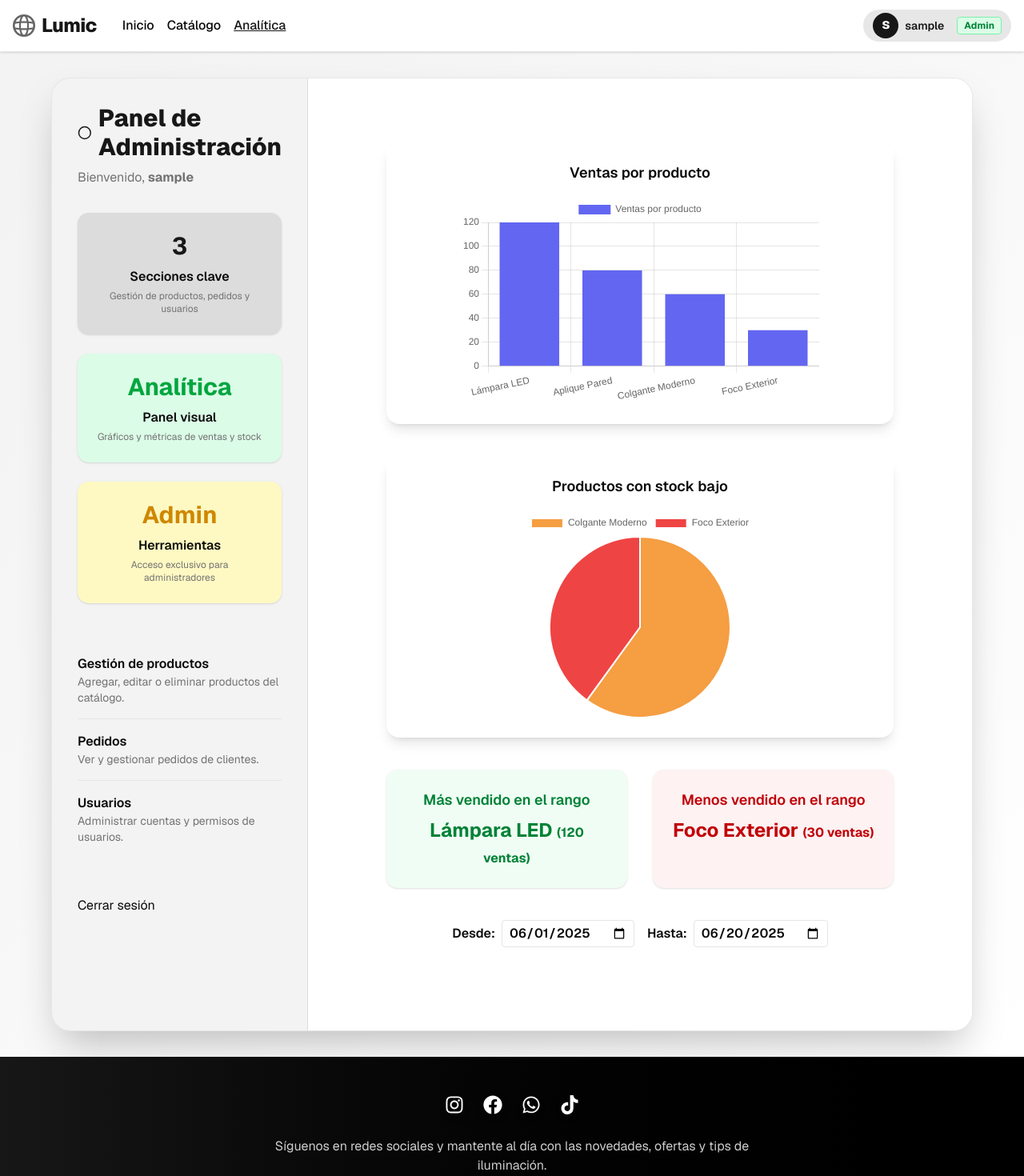
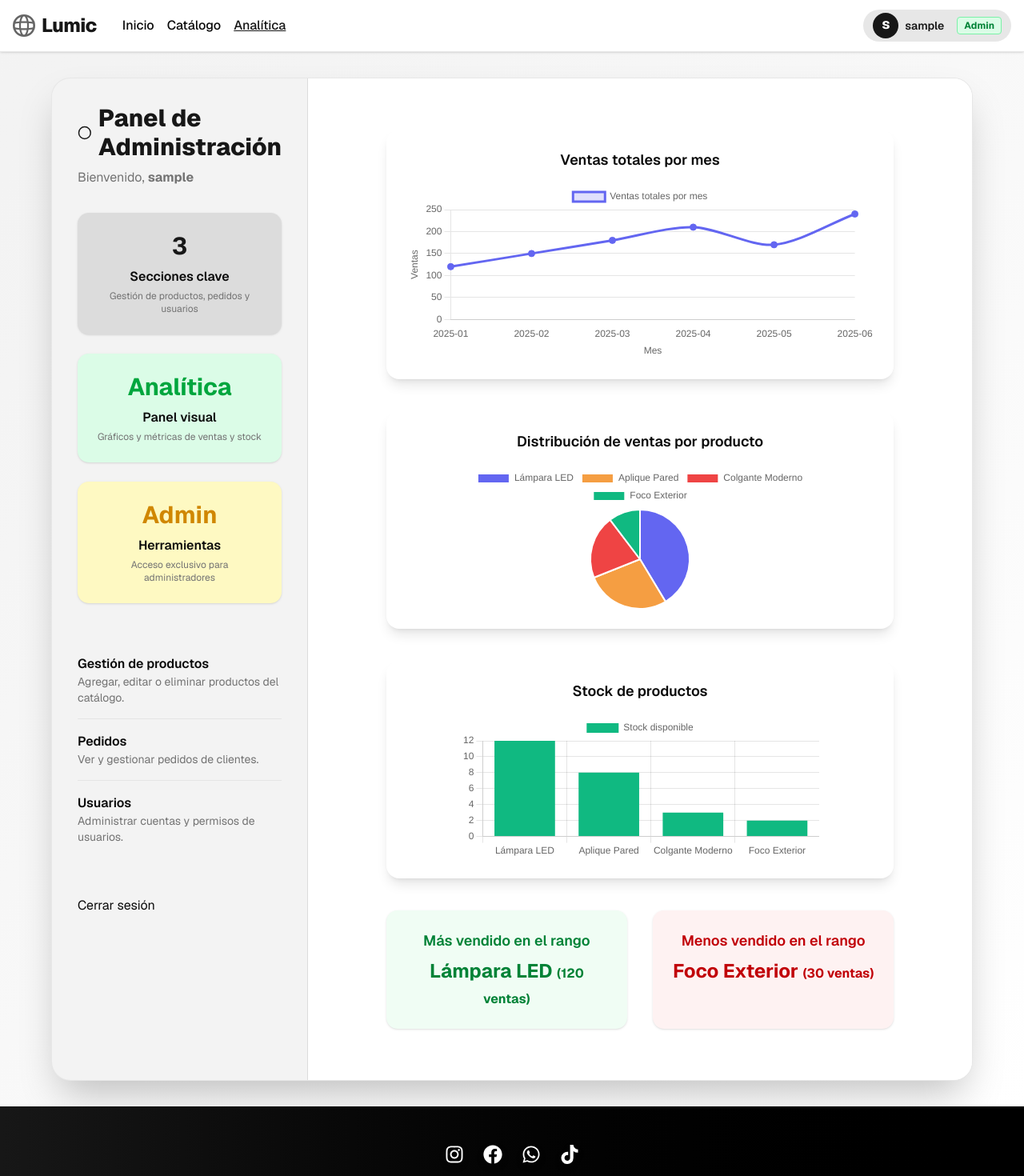
Before and after one commit to miguelgargurevich/lumic, a Next.js app in the folder frontend/: page /admin in a window 1280 px wide. Shown: the top 1470 px of the page at 80% size. Built offline with nearby package versions, Linux system fonts and the light colour scheme; sample sign-in values are in the browser's storage.

Commit message:
refactor(analytics): elimina filtro de fechas y actualiza gráficos (pie: ventas por producto, barras: stock)

```diff
--- a/frontend/src/app/admin/analytics.tsx
+++ b/frontend/src/app/admin/analytics.tsx
@@ -1,9 +1,9 @@
 "use client";
 import React, { useState } from "react";
-import { Bar, Pie } from "react-chartjs-2";
-import { Chart, CategoryScale, LinearScale, BarElement, ArcElement, Tooltip, Legend } from "chart.js";
+import { Bar, Pie, Line } from "react-chartjs-2";
+import { Chart, CategoryScale, LinearScale, BarElement, ArcElement, Tooltip, Legend, TimeScale, LineElement, PointElement } from "chart.js";
 
-Chart.register(CategoryScale, LinearScale, BarElement, ArcElement, Tooltip, Legend);
+Chart.register(CategoryScale, LinearScale, BarElement, ArcElement, Tooltip, Legend, TimeScale, LineElement, PointElement);
 
 // Simulación de datos, reemplazar por fetch real a backend
 const ventasPorProducto = [
@@ -49,11 +49,77 @@ const stocksBajos = [
 	{ nombre: "Foco Exterior", stock: 2 },
 ];
 
+// Simulación de stock por producto (puedes reemplazar por datos reales)
+const stockPorProducto = [
+	{ nombre: "Lámpara LED", stock: 12 },
+	{ nombre: "Aplique Pared", stock: 8 },
+	{ nombre: "Colgante Moderno", stock: 3 },
+	{ nombre: "Foco Exterior", stock: 2 },
+];
+
+// Calcular ventas totales por mes (simulado)
+const ventasPorMes = [
+	{ mes: "2025-01", total: 120 },
+	{ mes: "2025-02", total: 150 },
+	{ mes: "2025-03", total: 180 },
+	{ mes: "2025-04", total: 210 },
+	{ mes: "2025-05", total: 170 },
+	{ mes: "2025-06", total: 240 },
+];
+
+const barData = {
+	labels: ventasPorProducto.map((p) => p.nombre),
+	datasets: [
+		{
+			label: "Ventas por producto",
+			data: ventasPorProducto.map((p) => p.ventas),
+			backgroundColor: "#6366f1",
+		},
+	],
+};
+
+// Pie: distribución de ventas por producto
+const pieData = {
+	labels: ventasPorProducto.map((p) => p.nombre),
+	datasets: [
+		{
+			label: "Distribución de ventas",
+			data: ventasPorProducto.map((p) => p.ventas),
+			backgroundColor: ["#6366f1", "#f59e42", "#ef4444", "#10b981"],
+		},
+	],
+};
+// Bar: stock de productos
+const barDataStock = {
+	labels: stockPorProducto.map((p) => p.nombre),
+	datasets: [
+		{
+			label: "Stock disponible",
+			data: stockPorProducto.map((p) => p.stock),
+			backgroundColor: "#10b981",
+		},
+	],
+};
+
+const lineData = {
+	labels: ventasPorMes.map((v) => v.mes),
+	datasets: [
+		{
+			label: "Ventas totales por mes",
+			data: ventasPorMes.map((v) => v.total),
+			borderColor: "#6366f1",
+			backgroundColor: "#6366f133",
+			fill: true,
+			tension: 0.3,
+			pointRadius: 4,
+			pointBackgroundColor: "#6366f1",
+		},
+	],
+};
+
 export default function AdminAnalytics() {
 	// Simulación de sesión admin
 	const session = { user: { role: "admin" } };
-	const [fechaInicio, setFechaInicio] = useState("2025-06-01");
-	const [fechaFin, setFechaFin] = useState("2025-06-20");
 
 	if (!session || session.user.role !== "admin") {
 		return (
@@ -63,13 +129,8 @@ export default function AdminAnalytics() {
 		);
 	}
 
-	// Filtrar ventas por rango de fechas
-	const ventasPorRango = ventasPorProducto.map((p) => {
-		const total = p.fechas
-			.filter((f) => f.fecha >= fechaInicio && f.fecha <= fechaFin)
-			.reduce((sum, f) => sum + f.cantidad, 0);
-		return { nombre: p.nombre, total };
-	});
+	// Eliminar el filtrado por rango de fechas y usar ventas totales
+	const ventasPorRango = ventasPorProducto.map((p) => ({ nombre: p.nombre, total: p.ventas }));
 	const masVendido = ventasPorRango.reduce(
 		(max, p) => (p.total > max.total ? p : max),
 		ventasPorRango[0]
@@ -79,76 +140,54 @@ export default function AdminAnalytics() {
 		ventasPorRango[0]
 	);
 
-	const barData = {
-		labels: ventasPorProducto.map((p) => p.nombre),
-		datasets: [
-			{
-				label: "Ventas por producto",
-				data: ventasPorProducto.map((p) => p.ventas),
-				backgroundColor: "#6366f1",
-			},
-		],
-	};
-
-	const pieData = {
-		labels: stocksBajos.map((p) => p.nombre),
-		datasets: [
-			{
-				label: "Stock bajo",
-				data: stocksBajos.map((p) => p.stock),
-				backgroundColor: ["#f59e42", "#ef4444"],
-			},
-		],
-	};
-
 	return (
-		<div className="max-w-5xl mx-auto p-8">
-			<div className="flex flex-col gap-10">
-				<div className="bg-white rounded-2xl shadow-lg p-6 flex flex-col justify-between items-center">
-					<h2 className="text-lg font-semibold mb-4">Ventas por producto</h2>
-					<div className="w-full max-w-md mx-auto">
-						<Bar data={barData} options={{ maintainAspectRatio: false, aspectRatio: 2 }} height={260} />
+		<div className="max-w-5xl mx-auto px-2 sm:px-8 py-4">
+			<div className="flex flex-col gap-6 sm:gap-10">
+                <div className="bg-white rounded-2xl shadow-lg p-2 sm:p-6 flex flex-col justify-between items-center w-full overflow-x-auto">
+					<h2 className="text-base sm:text-lg font-semibold mb-2 sm:mb-4">Ventas totales por mes</h2>
+					<div className="w-full min-w-0 max-w-full sm:max-w-2xl mx-auto" style={{ minHeight: 220 }}>
+						<Line data={lineData} options={{
+							responsive: true,
+							maintainAspectRatio: false,
+							plugins: { legend: { labels: { font: { size: 12 } } } },
+							scales: {
+								x: {
+									title: { display: true, text: "Mes" },
+									grid: { display: false },
+								},
+								y: {
+									title: { display: true, text: "Ventas" },
+									beginAtZero: true,
+								},
+							},
+						}} height={220} />
 					</div>
 				</div>
-				<div className="bg-white rounded-2xl shadow-lg p-6 flex flex-col justify-between items-center">
-					<h2 className="text-lg font-semibold mb-4">Productos con stock bajo</h2>
-					<div className="w-full max-w-md mx-auto">
-						<Pie data={pieData} options={{ maintainAspectRatio: false, aspectRatio: 2 }} height={260} />
+				<div className="bg-white rounded-2xl shadow-lg p-2 sm:p-6 flex flex-col justify-between items-center w-full overflow-x-auto">
+					<h2 className="text-base sm:text-lg font-semibold mb-2 sm:mb-4">Distribución de ventas por producto</h2>
+					<div className="w-full min-w-0 max-w-full sm:max-w-md mx-auto" style={{ minHeight: 180 }}>
+						<Pie data={pieData} options={{ maintainAspectRatio: false, responsive: true, aspectRatio: 1.2, plugins: { legend: { labels: { font: { size: 12 } } } } }} height={180} />
 					</div>
 				</div>
-				<div className="flex flex-col md:flex-row gap-8">
-					<div className="flex-1 bg-green-50 rounded-xl shadow p-6 flex flex-col items-center mb-4 md:mb-0">
-						<h2 className="text-lg font-semibold mb-2 text-green-700">Más vendido en el rango</h2>
-						<div className="text-center text-2xl font-bold text-green-700">
-							{masVendido.nombre} <span className="text-base">({masVendido.total} ventas)</span>
+				<div className="bg-white rounded-2xl shadow-lg p-2 sm:p-6 flex flex-col justify-between items-center w-full overflow-x-auto">
+					<h2 className="text-base sm:text-lg font-semibold mb-2 sm:mb-4">Stock de productos</h2>
+					<div className="w-full min-w-0 max-w-full sm:max-w-md mx-auto" style={{ minHeight: 180 }}>
+						<Bar data={barDataStock} options={{ maintainAspectRatio: false, responsive: true, aspectRatio: 1.2, plugins: { legend: { labels: { font: { size: 12 } } } } }} height={180} />
+					</div>
+				</div>
+				<div className="flex flex-col sm:flex-row gap-4 sm:gap-8">
+					<div className="flex-1 bg-green-50 rounded-xl shadow p-3 sm:p-6 flex flex-col items-center mb-2 sm:mb-0">
+						<h2 className="text-base sm:text-lg font-semibold mb-1 sm:mb-2 text-green-700">Más vendido en el rango</h2>
+						<div className="text-center text-lg sm:text-2xl font-bold text-green-700">
+							{masVendido.nombre} <span className="text-xs sm:text-base">({masVendido.total} ventas)</span>
 						</div>
 					</div>
-					<div className="flex-1 bg-red-50 rounded-xl shadow p-6 flex flex-col items-center">
-						<h2 className="text-lg font-semibold mb-2 text-red-700">Menos vendido en el rango</h2>
-						<div className="text-center text-2xl font-bold text-red-700">
-							{menosVendido.nombre} <span className="text-base">({menosVendido.total} ventas)</span>
+					<div className="flex-1 bg-red-50 rounded-xl shadow p-3 sm:p-6 flex flex-col items-center">
+						<h2 className="text-base sm:text-lg font-semibold mb-1 sm:mb-2 text-red-700">Menos vendido en el rango</h2>
+						<div className="text-center text-lg sm:text-2xl font-bold text-red-700">
+							{menosVendido.nombre} <span className="text-xs sm:text-base">({menosVendido.total} ventas)</span>
 						</div>
 					</div>
-				</div>
-				<div className="mb-6 flex gap-4 items-center justify-center">
-					<label className="font-semibold">
-						Desde:
-						<input
-							type="date"
-							value={fechaInicio}
-							onChange={(e) => setFechaInicio(e.target.value)}
-							className="ml-2 border rounded px-2 py-1"
-						/>
-					</label>
-					<label className="font-semibold">
-						Hasta:
-						<input
-							type="date"
-							value={fechaFin}
-							onChange={(e) => setFechaFin(e.target.value)}
-							className="ml-2 border rounded px-2 py-1"
-						/>
-					</label>
 				</div>
 			</div>
 		</div>
```
